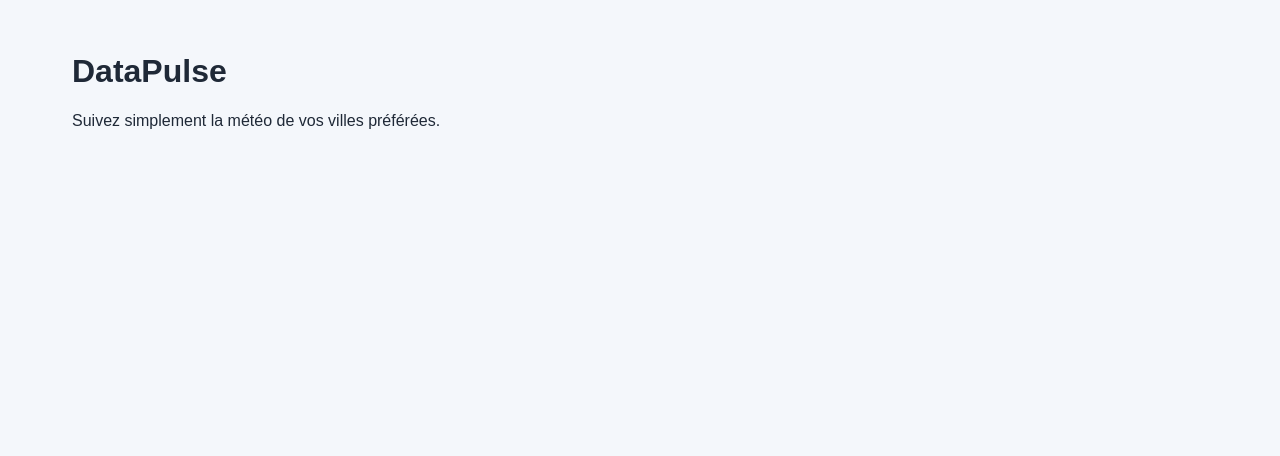
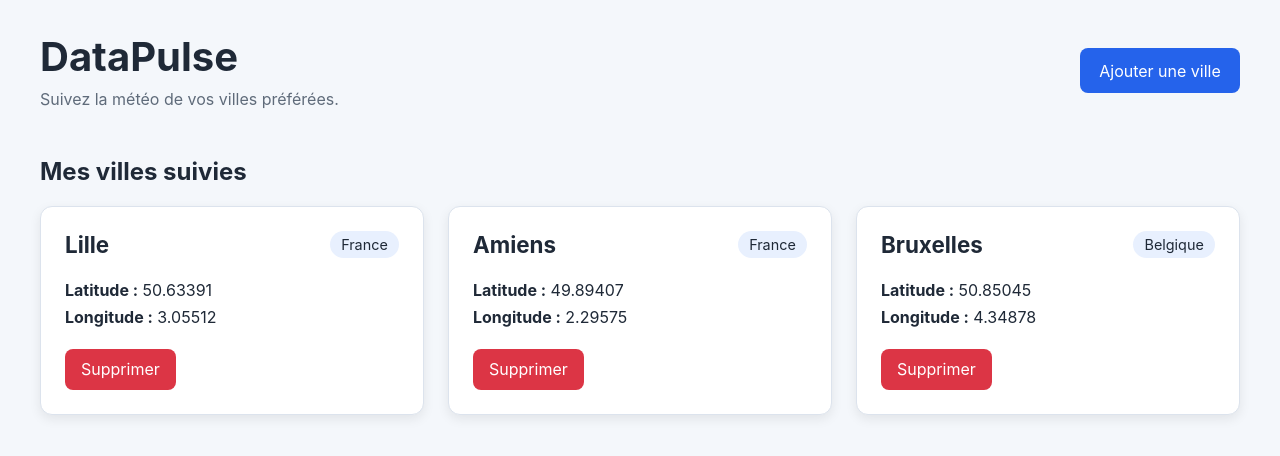
Before and after one commit to Alexandre121298/datapulse, a React (Vite) app in the folder datapulsewebapp/: page / in a window 1280 px wide. Shown: the top 456 px of the page. Built offline with nearby package versions, Linux system fonts and the light colour scheme.

Commit message:
Mise en place d'une première page React

```diff
--- a/datapulsewebapp/src/App.css
+++ b/datapulsewebapp/src/App.css
@@ -1,5 +1,3 @@
-.app {
-  max-width: 1200px;
-  margin: 0 auto;
-  padding: 2rem;
+#root {
+  min-height: 100vh;
 }
--- a/datapulsewebapp/src/App.tsx
+++ b/datapulsewebapp/src/App.tsx
@@ -1,15 +1,8 @@
+import TrackedCitiesPage from "./pages/TrackedCitiesPage";
 import "./App.css";
 
 function App() {
-  return (
-    <main className="app">
-      <h1>DataPulse</h1>
-
-      <p>
-        Suivez simplement la météo de vos villes préférées.
-      </p>
-    </main>
-  );
+  return <TrackedCitiesPage />;
 }
 
 export default App;
--- /dev/null
+++ b/datapulsewebapp/src/components/CityCard.css
@@ -0,0 +1,47 @@
+.city-card {
+  display: flex;
+  flex-direction: column;
+  gap: 1rem;
+  padding: 1.5rem;
+  border: 1px solid #dce3ed;
+  border-radius: 12px;
+  background-color: white;
+  box-shadow: 0 4px 12px rgb(0 0 0 / 8%);
+}
+
+.city-card__header {
+  display: flex;
+  align-items: center;
+  justify-content: space-between;
+  gap: 1rem;
+}
+
+.city-card__header h2 {
+  margin: 0;
+  font-size: 1.4rem;
+}
+
+.city-card__header span {
+  padding: 0.3rem 0.7rem;
+  border-radius: 999px;
+  background-color: #e8f0fe;
+  font-size: 0.9rem;
+}
+
+.city-card__coordinates p {
+  margin: 0.4rem 0;
+}
+
+.city-card__delete-button {
+  align-self: flex-start;
+  padding: 0.65rem 1rem;
+  border: none;
+  border-radius: 8px;
+  background-color: #dc3545;
+  color: white;
+  cursor: pointer;
+}
+
+.city-card__delete-button:hover {
+  background-color: #b92d3a;
+}
--- /dev/null
+++ b/datapulsewebapp/src/components/CityCard.tsx
@@ -0,0 +1,33 @@
+import type { TrackedCity } from "../types/trackedCity";
+import "./CityCard.css";
+
+interface CityCardProps {
+  city: TrackedCity;
+}
+
+function CityCard({ city }: CityCardProps) {
+  return (
+    <article className="city-card">
+      <div className="city-card__header">
+        <h2>{city.name}</h2>
+        <span>{city.country}</span>
+      </div>
+
+      <div className="city-card__coordinates">
+        <p>
+          <strong>Latitude :</strong> {city.latitude}
+        </p>
+
+        <p>
+          <strong>Longitude :</strong> {city.longitude}
+        </p>
+      </div>
+
+      <button className="city-card__delete-button" type="button">
+        Supprimer
+      </button>
+    </article>
+  );
+}
+
+export default CityCard;
--- a/datapulsewebapp/src/index.css
+++ b/datapulsewebapp/src/index.css
@@ -2,13 +2,17 @@
   box-sizing: border-box;
 }
 
+html {
+  font-family:
+    Inter, system-ui, -apple-system, BlinkMacSystemFont, "Segoe UI", sans-serif;
+  background-color: #f4f7fb;
+  color: #1f2937;
+}
+
 body {
-  margin: 0;
   min-width: 320px;
   min-height: 100vh;
-  font-family: Arial, Helvetica, sans-serif;
-  background-color: #f4f7fb;
-  color: #1f2937;
+  margin: 0;
 }
 
 button,
--- /dev/null
+++ b/datapulsewebapp/src/pages/TrackedCitiesPage.css
@@ -0,0 +1,49 @@
+.tracked-cities-page {
+  width: min(1200px, 100% - 2rem);
+  margin: 0 auto;
+  padding: 2rem 0;
+}
+
+.tracked-cities-page__header {
+  display: flex;
+  align-items: center;
+  justify-content: space-between;
+  gap: 2rem;
+  margin-bottom: 3rem;
+}
+
+.tracked-cities-page__header h1 {
+  margin: 0;
+  font-size: 2.5rem;
+}
+
+.tracked-cities-page__header p {
+  margin: 0.5rem 0 0;
+  color: #5f6b7a;
+}
+
+.tracked-cities-page__header button {
+  padding: 0.8rem 1.2rem;
+  border: none;
+  border-radius: 8px;
+  background-color: #2563eb;
+  color: white;
+  cursor: pointer;
+}
+
+.tracked-cities-page__header button:hover {
+  background-color: #1d4ed8;
+}
+
+.tracked-cities-page__grid {
+  display: grid;
+  grid-template-columns: repeat(auto-fit, minmax(260px, 1fr));
+  gap: 1.5rem;
+}
+
+@media (max-width: 600px) {
+  .tracked-cities-page__header {
+    align-items: flex-start;
+    flex-direction: column;
+  }
+}
--- /dev/null
+++ b/datapulsewebapp/src/pages/TrackedCitiesPage.tsx
@@ -0,0 +1,58 @@
+import CityCard from "../components/CityCard";
+import type { TrackedCity } from "../types/trackedCity";
+import "./TrackedCitiesPage.css";
+
+const trackedCities: TrackedCity[] = [
+  {
+    id: 1,
+    name: "Lille",
+    country: "France",
+    latitude: 50.63391,
+    longitude: 3.05512,
+  },
+  {
+    id: 2,
+    name: "Amiens",
+    country: "France",
+    latitude: 49.89407,
+    longitude: 2.29575,
+  },
+  {
+    id: 3,
+    name: "Bruxelles",
+    country: "Belgique",
+    latitude: 50.85045,
+    longitude: 4.34878,
+  },
+];
+
+function TrackedCitiesPage() {
+  return (
+    <main className="tracked-cities-page">
+      <header className="tracked-cities-page__header">
+        <div>
+          <h1>DataPulse</h1>
+          <p>Suivez la météo de vos villes préférées.</p>
+        </div>
+
+        <button type="button">Ajouter une ville</button>
+      </header>
+
+      <section>
+        <h2>Mes villes suivies</h2>
+
+        {trackedCities.length === 0 ? (
+          <p>Aucune ville suivie pour le moment.</p>
+        ) : (
+          <div className="tracked-cities-page__grid">
+            {trackedCities.map((city) => (
+              <CityCard key={city.id} city={city} />
+            ))}
+          </div>
+        )}
+      </section>
+    </main>
+  );
+}
+
+export default TrackedCitiesPage;
--- /dev/null
+++ b/datapulsewebapp/src/types/trackedCity.ts
@@ -0,0 +1,7 @@
+export interface TrackedCity {
+  id: number;
+  name: string;
+  country: string;
+  latitude: number;
+  longitude: number;
+}
```
